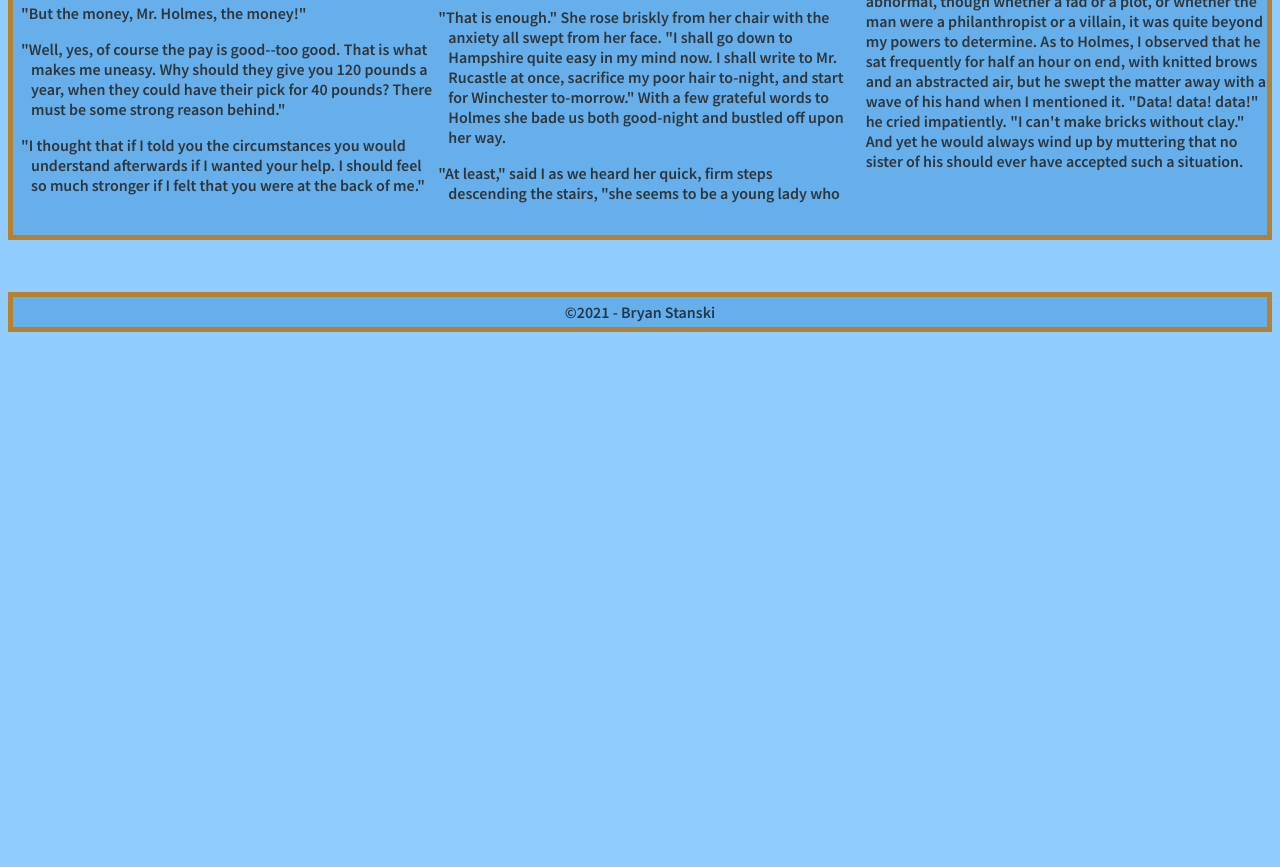
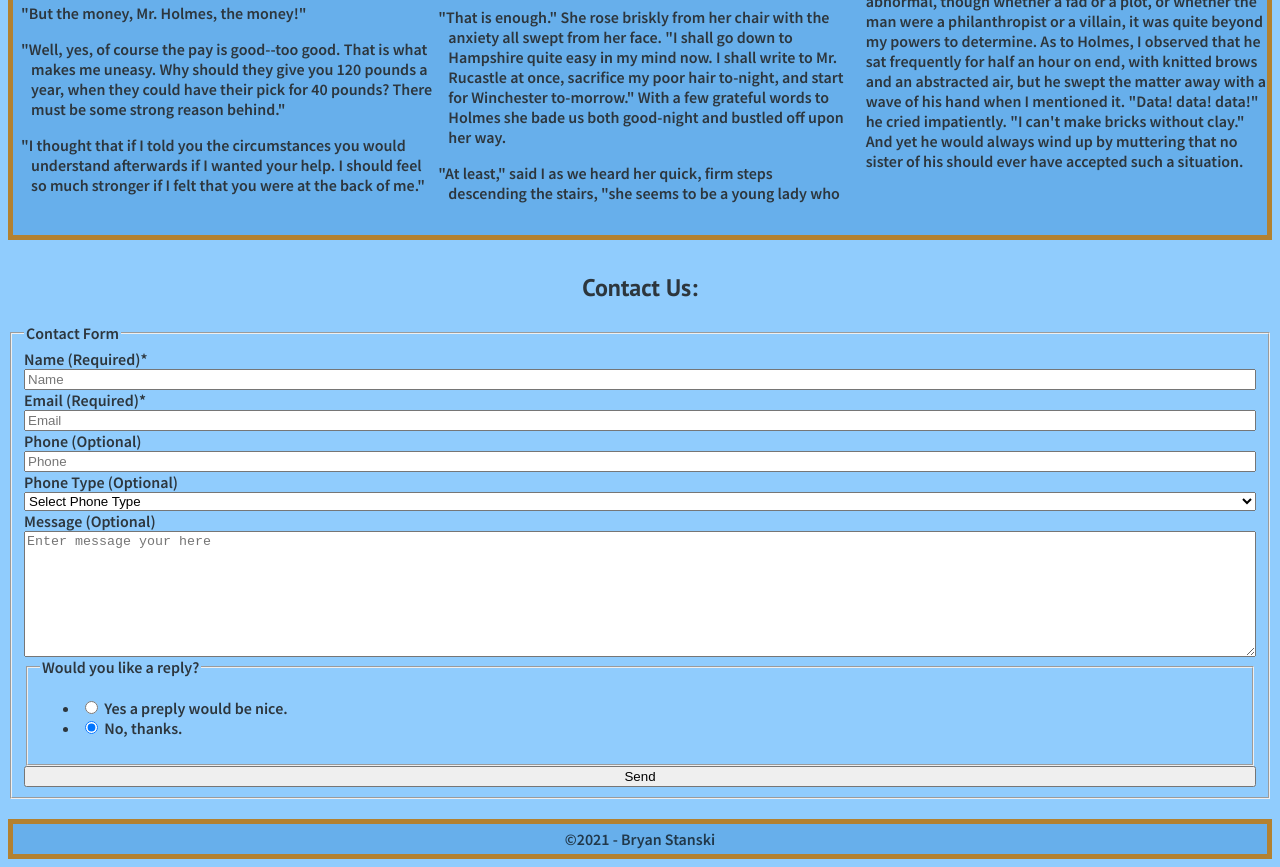
Before and after one commit to RVCC-IDMX/about-me-bryan-stanski, a plain HTML site: page index.html in a window 1280 px wide. Shown: the part 4022-4889 px from the top of the page. Before the commit the page ends 4362 px from the top, so only its background shows below. Drawn offline with Linux system fonts and the light colour scheme; a web font is replaced by a local one.

Commit message:
Add netlify form

```diff
--- a/css/styles.css
+++ b/css/styles.css
@@ -146,6 +146,10 @@ footer {
     text-align: center;
 }
 
+/* Contact Form */
+#formElements {
+    display: grid;
+}
 
 
 /* Tablet Sizing/Styling */
--- a/index.html
+++ b/index.html
@@ -139,6 +139,70 @@
 
         </article>
 
+
+        <section id="contact">
+
+            <h2>Contact Us:</h2>
+
+            <form id="contactForm" name="contactForm" method="post" data-netify="true">
+
+                <fieldset>
+                    <legend>Contact Form</legend>
+
+                    <div id="formElements">
+                    <!-- Name -->
+                    <label for="name">Name (Required)*</label>
+                    <input type="text" id="name" name="name" placeholder="Name" required>
+
+                    <!-- Email -->
+                    <label for="email">Email (Required)*</label>
+                    <input type="email" id="email" name="email" placeholder="Email" required>
+
+                    <!-- Phone -->
+                    <label for="phone">Phone (Optional)</label>
+                    <input type="tel" id="phone" name="phone" placeholder="Phone">
+
+                    <!-- Phone Type -->
+                    <label for="phonetype">Phone Type (Optional)</label>
+                    <select id="phonetype">
+                        <option value="" selected>Select Phone Type</option>
+                        <option value="Home">Home</option>
+                        <option value="Work">Work</option>
+                        <option value="Mobile">Mobile</option>
+                    </select>
+
+                    <!-- Message -->
+                    <label for="message">Message (Optional)</label>
+                    <textarea id="message" name="message" rows="8" placeholder="Enter message your here"></textarea>
+
+                    <!-- Reply -->
+                    <fieldset>
+                        <legend>Would you like a reply?</legend>
+
+                        <ul>
+                            <li>
+                                <input type="radio" id="message-yes" name="reply" value="Yes a reply please.">
+                                <label for="message-yes">Yes a preply would be nice.</label>
+                            </li>
+                            <li>
+                                <input type="radio" id="message-no" name="reply" value="No reply please."checked>
+                                <label for="message-no">No, thanks.</label>
+                            </li>
+                        </ul>
+
+                    </fieldset>
+
+                    <!-- Submit -->
+                    <button type="submit">Send</button>
+
+                    </div>
+
+                </fieldset>
+
+            </form>
+
+        </section>
+
         <br>
 
     </main>
```
